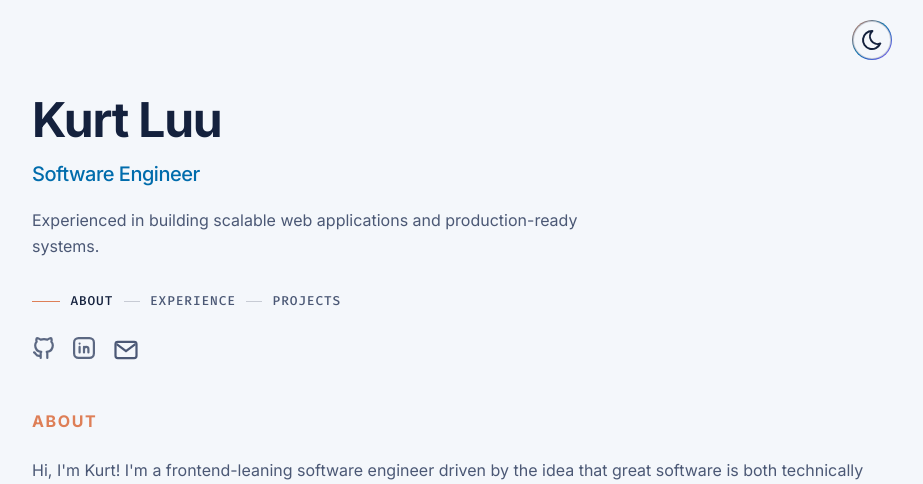
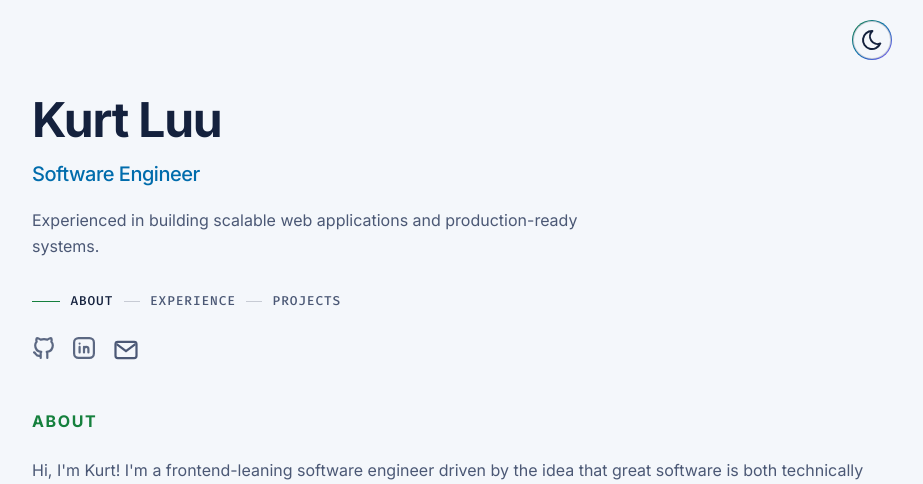
Before and after one commit to kurtluu/portfolio, a React (Vite) app in the folder react-ts-site/: page / in a window 1280 px wide. Shown: the top 484 px of the page, without its empty margins (178-1101 px from the left). Built offline with nearby package versions, Linux system fonts and the light colour scheme.

Commit message:
Restore green accents for nav and socials

```diff
--- a/react-ts-site/src/styles.css
+++ b/react-ts-site/src/styles.css
@@ -14,8 +14,8 @@
   --period: rgb(244 244 245 / var(--tw-text-opacity, 1));
   --glow-a: rgba(245, 158, 11, 0.16);
   --glow-b: rgba(79, 120, 255, 0.12);
-  --about-accent: #f9a66f;
-  --github-accent: #f9a66f;
+  --about-accent: #22c55e;
+  --github-accent: #22c55e;
 }
 
 :root[data-theme="light"] {
@@ -31,8 +31,8 @@
   --period: #3b4a6e;
   --glow-a: rgba(67, 142, 216, 0.2);
   --glow-b: rgba(180, 83, 9, 0.14);
-  --about-accent: #de7f57;
-  --github-accent: #de7f57;
+  --about-accent: #15803d;
+  --github-accent: #15803d;
 }
 
 * {
@@ -61,7 +61,7 @@ body {
 }
 
 .theme-toggle {
-  --toggle-green: #f9a66f;
+  --toggle-green: #22c55e;
   --toggle-blue: var(--accent);
   --toggle-violet: #a78bfa;
   position: absolute;
@@ -91,7 +91,7 @@ body {
 }
 
 :root[data-theme="light"] .theme-toggle {
-  --toggle-green: #de7f57;
+  --toggle-green: #15803d;
   --toggle-violet: #8b5cf6;
 }
 
@@ -322,11 +322,11 @@ h1 {
 }
 
 .about-section {
-  --about-accent: #f9a66f;
+  --about-accent: #22c55e;
 }
 
 :root[data-theme="light"] .about-section {
-  --about-accent: #de7f57;
+  --about-accent: #15803d;
 }
 
 .projects-section {
```
